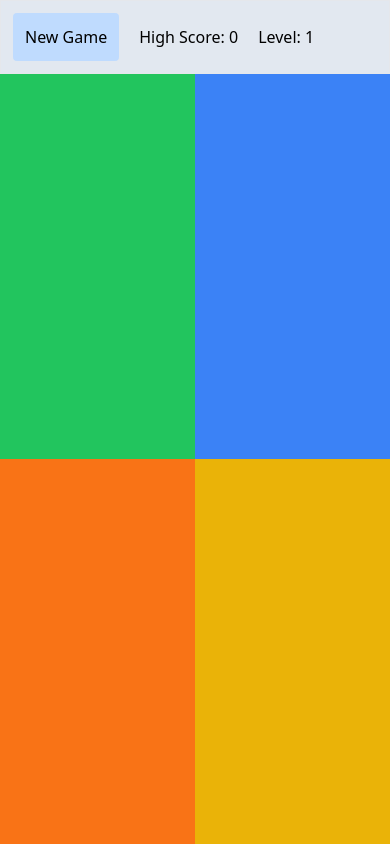
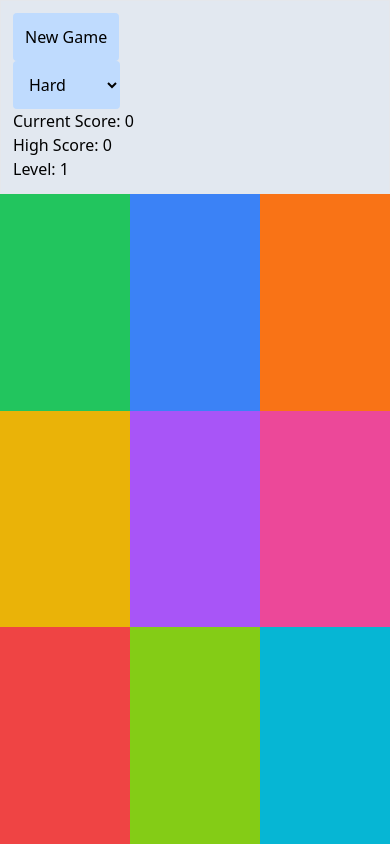
Before and after one commit to johnhalsey/games, a Nuxt app: page /memory-sequence in a window 390 px wide. Built offline with nearby package versions, Linux system fonts and the light colour scheme.

Commit message:
Add scoring and high save high score

```diff
--- a/pages/memory-sequence.vue
+++ b/pages/memory-sequence.vue
@@ -2,14 +2,26 @@
 	<div class="flex flex-col h-full">
 		<div class="border p-3 bg-slate-200">
 			<ul class="w-full md:w-1/2">
-				<li class="inline w-1/3 mr-5">
+				<li class="md:inline w-1/3 mr-5">
 					<button class="p-3 bg-blue-200 rounded hover:bg-blue-300"
 									@click="startGame">
 						New Game
 					</button>
 				</li>
-				<li class="inline mr-5 ">High Score: {{ highScore }}</li>
-				<li class="inline mr-5">Level: {{ currentLevel }}</li>
+				<li class="md:inline mr-5">
+					<select class="p-3 bg-blue-200 rounded w-26 hover:bg-blue-300"
+									v-model="currentDifficulty">
+						<option v-for="difficulty in difficulties"
+										:key="difficulty.label"
+										:value="difficulty.label">
+							{{ difficulty.label }}
+						</option>
+					</select>
+				</li>
+				<li class="md:inline mr-5 ">Current Score: {{ currentScore }}</li>
+				<li class="md:inline mr-5 ">High Score: {{ highScore }}</li>
+				<li class="md:inline mr-5">Level: {{ currentLevel }}</li>
+
 			</ul>
 		</div>
 		<div class="grow">
@@ -41,13 +53,14 @@ export default {
 	data () {
 		return {
 			highScore: 0,
+			currentScore: 0,
 			currentLevel: 1,
 			difficulties: [
 				{label: 'Easy', segments: 4},
 				{label: 'Medium', segments: 6},
 				{label: 'Hard', segments: 9},
 			],
-			currentDifficulty: 'Easy',
+			currentDifficulty: 'Hard',
 			colours: [
 				'green',
 				'blue',
@@ -86,27 +99,41 @@ export default {
 			return rows
 		}
 	},
+	mounted () {
+		this.getHighScore()
+	},
 	methods: {
-
+		getHighScore () {
+			let highScore = 0
+			if (localStorage.getItem('highScore') !== null) {
+				highScore = localStorage.getItem('highScore')
+			}
+			this.highScore = highScore
+		},
 		startGame () {
 			this.sequence = []
 			this.nextTurn()
-		},
-		nextTurn () {
+		}
+		,
+		nextTurn (level = 1) {
 			const segments = this.difficulties.find(difficulty => difficulty.label === this.currentDifficulty).segments;
 			const index = this.randomIntFromInterval(0, segments - 1)
 			this.sequence.push(index)
-			this.play()
-		},
+			this.play(level)
+		}
+		,
 		randomIntFromInterval (min, max) { // min and max included
 			return Math.floor(Math.random() * (max - min + 1) + min)
-		},
-		async play () {
+		}
+		,
+		async play (level) {
+			this.currentLevel = level
 			this.userSequence = []
 			for (const index of this.sequence) {
 				await this.highlight(index);
 			}
-		},
+		}
+		,
 		highlight (index) {
 			return new Promise((resolve) => {
 				this.activeSegment = index
@@ -117,12 +144,28 @@ export default {
 					}, 300)
 				}, 500)
 			})
-		},
+		}
+		,
 		segmentSelected (index) {
 			this.userSequence.push(index)
+			// check if the user has selected the correct sequence
+			if (this.userSequence[this.userSequence.length - 1] !== this.sequence[this.userSequence.length - 1]) {
+				// set the new high score if the current score is higher
+				if (this.currentScore > this.highScore) {
+					this.highScore = this.currentScore
+					// save the high score to local storage
+					localStorage.setItem('highScore', this.currentScore)
+				}
+				alert('Game Over')
+
+				return;
+			} else {
+				this.currentScore++
+			}
+
 			if (this.userSequence.length === this.sequence.length) {
 				setTimeout(() => {
-					this.nextTurn()
+					this.nextTurn(this.currentLevel + 1)
 				}, 500)
 
 			}
```
